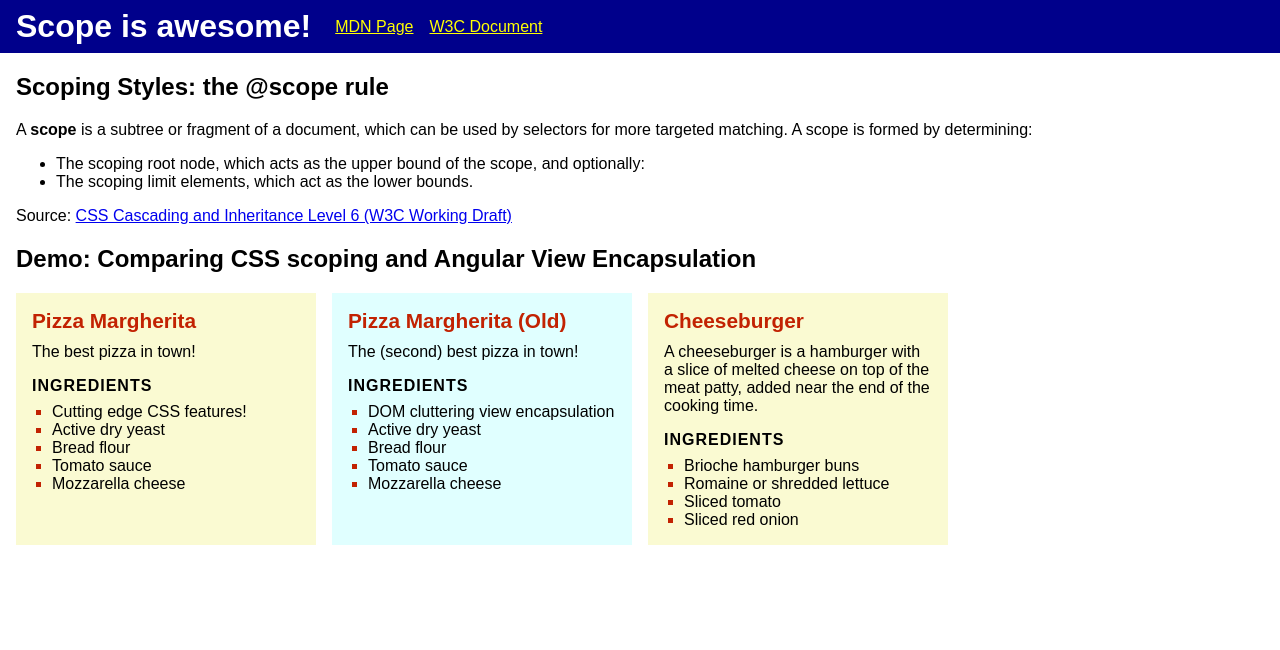
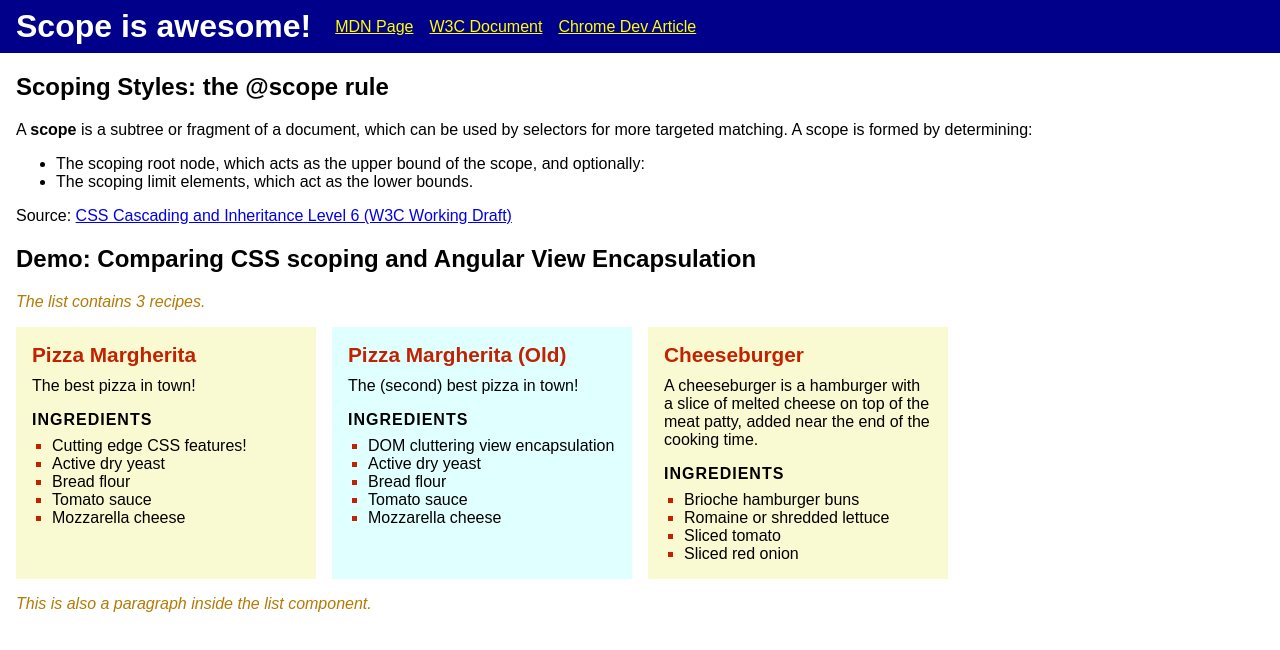
Before and after one commit to alexlehner86/test-css-scope, an Angular app: page / in a window 1280 px wide. Shown: the top 650 px of the page. Built offline with nearby package versions, Linux system fonts and the light colour scheme.

Commit message:
use donut scope

```diff
--- a/src/app/components/my-header/my-header.component.html
+++ b/src/app/components/my-header/my-header.component.html
@@ -10,4 +10,9 @@
             W3C Document
         </a>
     </li>
+    <li>
+        <a target="_blank" href="https://developer.chrome.com/docs/css-ui/at-scope">
+            Chrome Dev Article
+        </a>
+    </li>
 </ul>
--- a/src/app/components/recipes-list/recipes-list.component.css
+++ b/src/app/components/recipes-list/recipes-list.component.css
@@ -1,6 +1,16 @@
+@scope (app-recipes-list) to (app-recipe-card, app-recipe-card-old) {
+    :scope {
+        display: block;
+    }
 
-.card-container {
-    display: grid;
-    grid-template-columns: repeat( auto-fill, minmax(16rem, 1fr) );
-    gap: 1rem;
+    p {
+        color: rgb(179 122 6);
+        font-style: italic;
+    }
+
+    .card-container {
+        display: grid;
+        grid-template-columns: repeat(auto-fill, minmax(16rem, 1fr));
+        gap: 1rem;
+    }
 }
--- a/src/app/components/recipes-list/recipes-list.component.html
+++ b/src/app/components/recipes-list/recipes-list.component.html
@@ -1,3 +1,6 @@
+<p>
+    The list contains {{items.length}} recipes.
+</p>
 <div class="card-container">
     @for (item of items; track item) {
         @if (item.useOldComponent) {
@@ -7,3 +10,4 @@
         }
     }
 </div>
+<p>This is also a paragraph inside the list component.</p>
```
